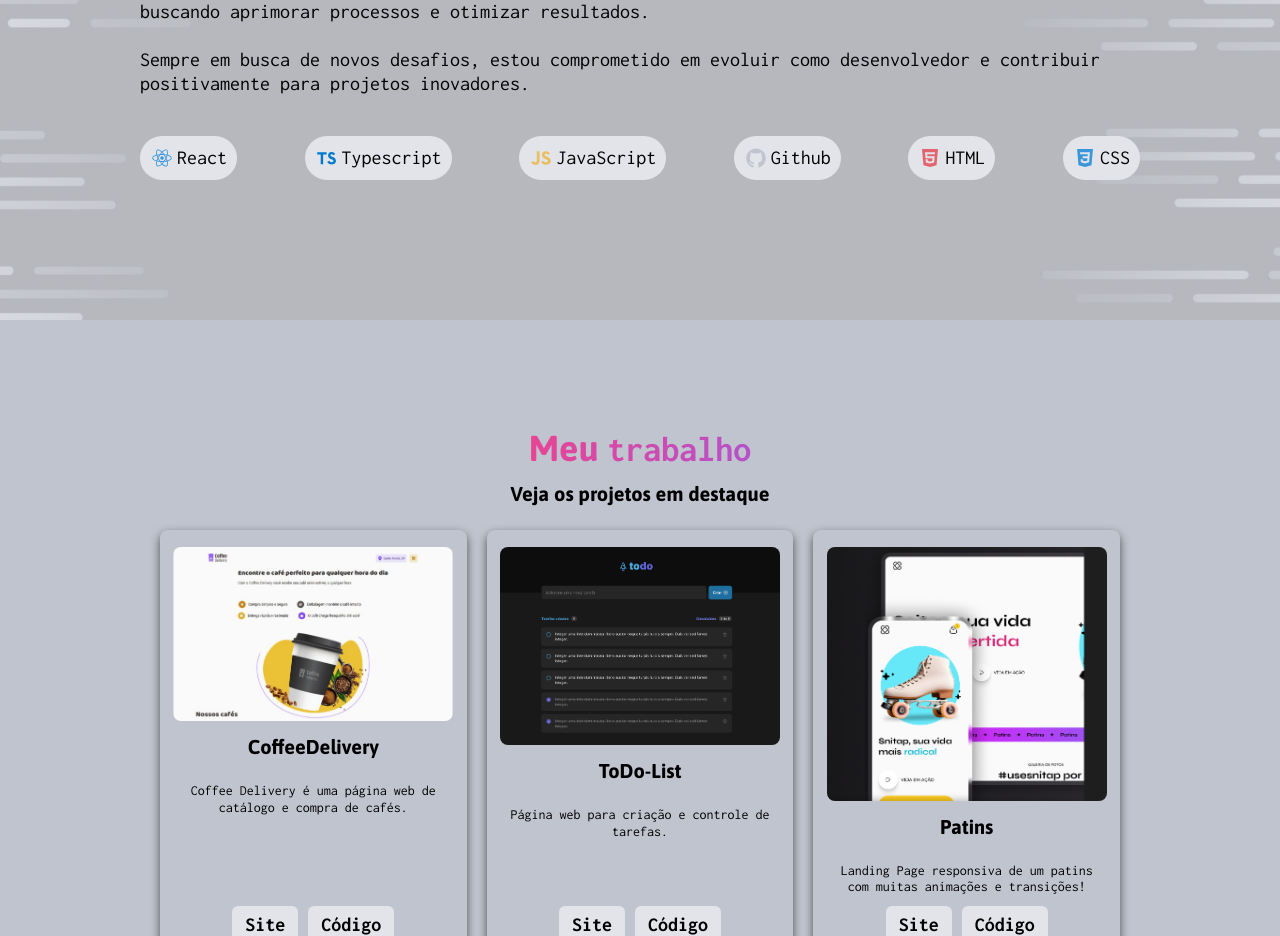
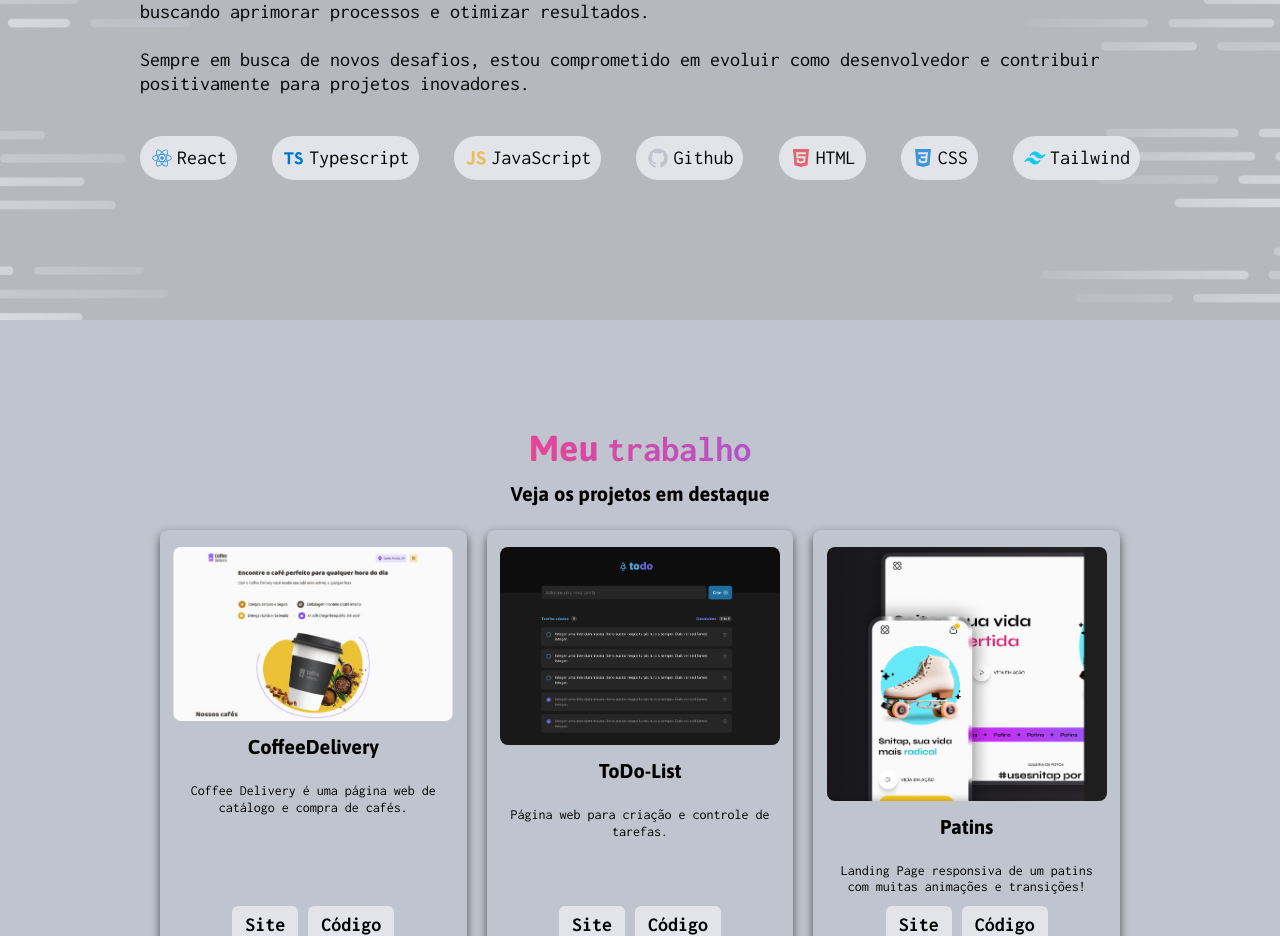
Before and after one commit to KioryFNC/Portfolio-darkmode, a React (Vite) app: page / in a window 1280 px wide. Shown: the part 961-1897 px from the top of the page. Built offline with nearby package versions, Linux system fonts and the light colour scheme.

Commit message:
feat: tailwind skill

```diff
--- a/src/pages/Home/index.tsx
+++ b/src/pages/Home/index.tsx
@@ -12,6 +12,7 @@ import javaScript from "../../assets/JavaScript.svg";
 import Github from "../../assets/GitHub.svg";
 import HTML from "../../assets/HTML.svg";
 import CSS from "../../assets/CSS.svg";
+import tailwind from "../../assets/tailwind.svg";
 
 import CoffeeDelivery from "../../assets/Projects/CoffeeDelivery.png";
 import GTA from "../../assets/Projects/GTA.png";
@@ -93,6 +94,7 @@ export function Home() {
                 { img: Github, name: "Github" },
                 { img: HTML, name: "HTML" },
                 { img: CSS, name: "CSS" },
+                { img: tailwind, name: "Tailwind" },
               ].map((skill, index) => (
                 <motion.span
                   key={skill.name}
```
Also changed, not shown: src/assets/tailwind.svg (added).
